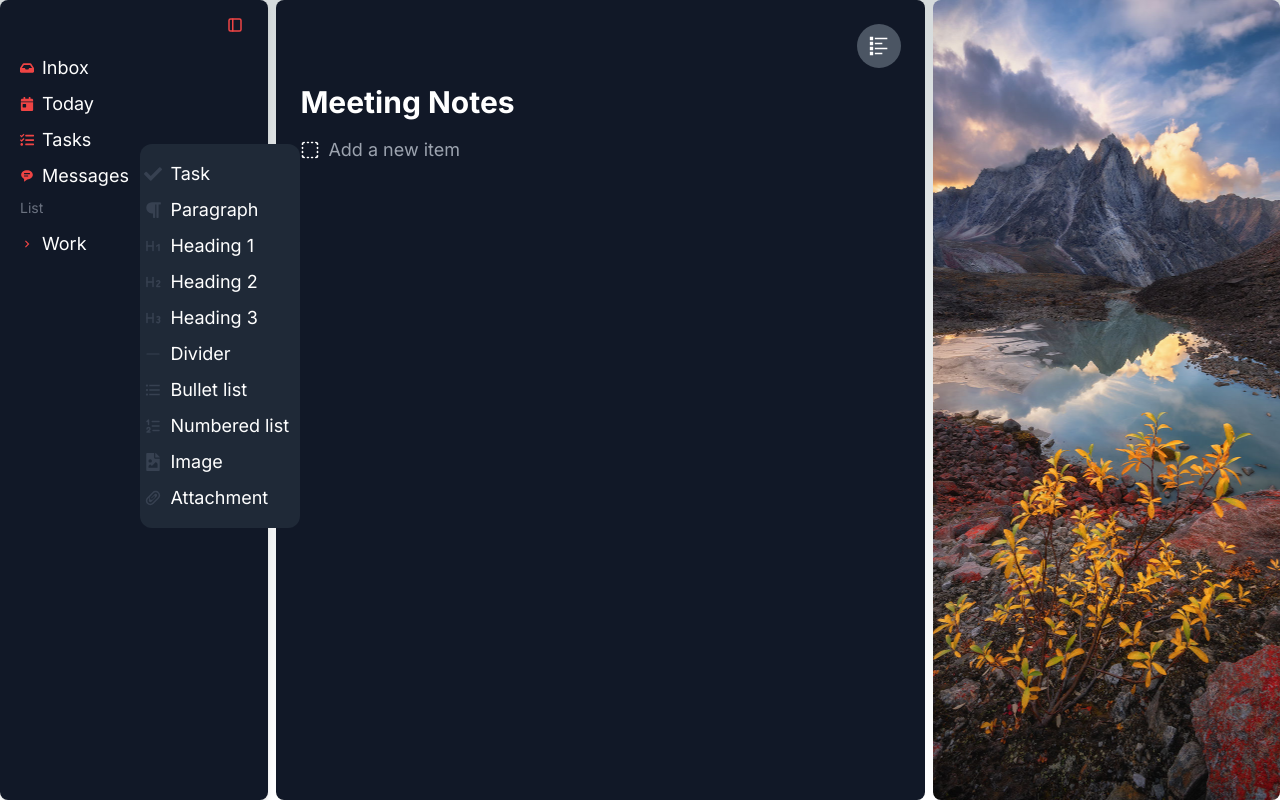
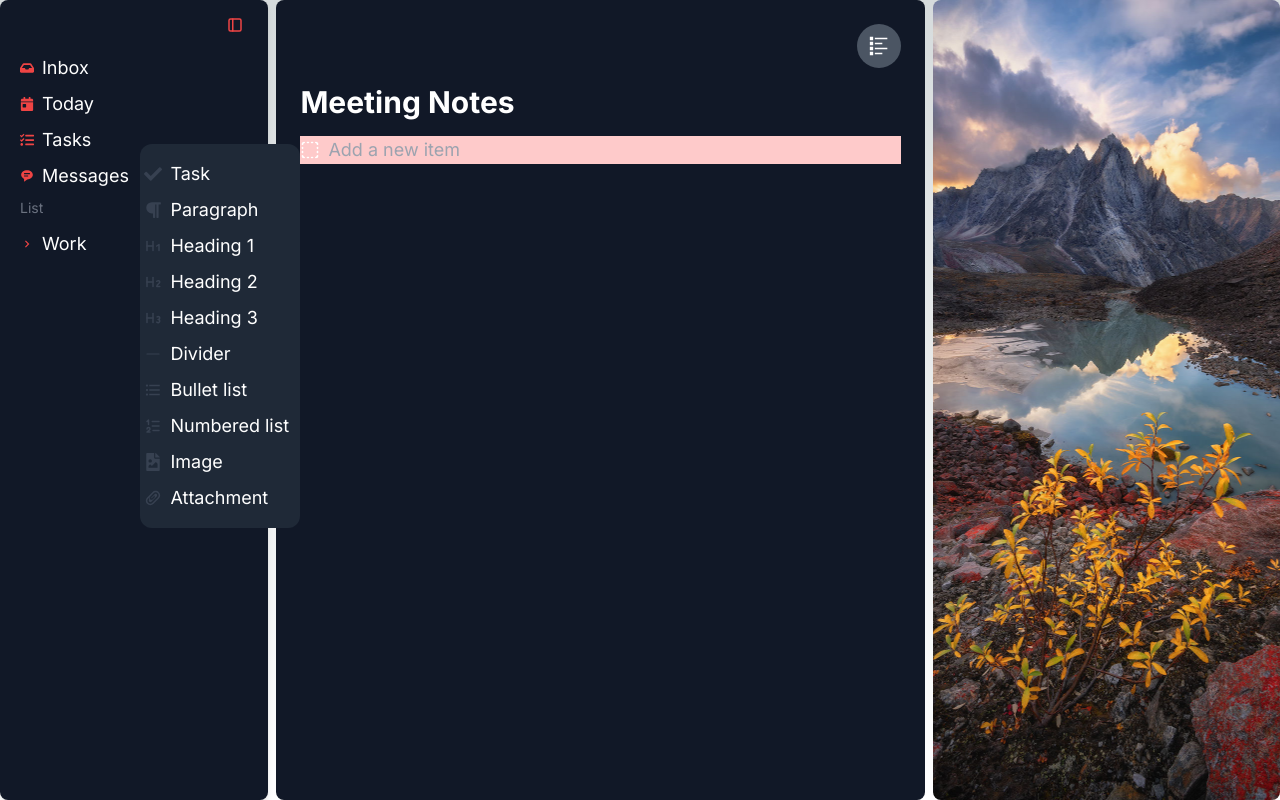
Before and after one commit to Lilglu4e/supernote, a Next.js app: page /meeting in a window 1280 px wide. Both pictures are taken after a click on the icon 310 px from the left and 150 px from the top of the page. Built offline with nearby package versions, Linux system fonts and the light colour scheme.

Commit message:
editor update

```diff
--- a/src/app/meeting/Editor.tsx
+++ b/src/app/meeting/Editor.tsx
@@ -1,71 +1,57 @@
-'use client'
-import React, { useState, useEffect, useRef, ChangeEvent, KeyboardEvent } from 'react';
-import { FaArrowRotateLeft } from "react-icons/fa6";
-import Menu from "./Menu";
-import { LuBoxSelect } from "react-icons/lu";
+import React, { useState, useRef, useEffect } from 'react';
+import Menu from './Menu';
+import { LuBoxSelect } from 'react-icons/lu';
 
 export default function Editor() {
-    // const [showMenu, setShowMenu] = useState(false);
-    // const iconRef = useRef(null);
+  const [currentInput, setCurrentInput] = useState('');
+  const [selectedFormat, setSelectedFormat] = useState('Paragraph');
+  const [isMenuVisible, setIsMenuVisible] = useState(false);
+  const textareaRef = useRef(null);
 
-    // const toggleMenu = () => {
-    //     setShowMenu(!showMenu);
-    // };
-const [items, setItems] = useState<string[]>([]);
-    const [currentInput, setCurrentInput] = useState<string>('');
-    const [isMenuVisible, setIsMenuVisible] = useState(false); // Step 1: Menu visibility state
-
-    const handleInputChange = (e: ChangeEvent<HTMLTextAreaElement>) => {
-        setCurrentInput(e.target.value);
+  const handleFormatSelect = (format) => {
+    setSelectedFormat(format); // Update the selected format
   };
 
-    const handleAddItem = () => {
-        if (currentInput.trim() !== '') {
-            setItems([...items, currentInput]);
-            setCurrentInput('');
+  const toggleMenuVisibility = () => setIsMenuVisible(!isMenuVisible);
+
+  // Adjust textarea height based on its content
+  useEffect(() => {
+    if (textareaRef.current) {
+      textareaRef.current.style.height = '0px'; // Reset height to recalculate
+      textareaRef.current.style.height = `${textareaRef.current.scrollHeight}px`; // Set to scroll height
     }
+  }, [currentInput]);
+
+  const formatColors = {
+    'Task': `flex items-start text-lg bg-red-100`,
+    'Paragraph': `flex items-start text-lg bg-red-200`,
+    'Heading 1': 'flex items-start text-2xl bg-green-300',
+    'Heading 2': 'flex items-start text-lg bg-blue-400',
+    'Heading 3': 'flex items-start text-lg bg-yellow-500',
+    'Divider': `flex items-start text-lg bg-red-600`,
+    'Bullet List': 'flex items-start text-lg bg-purple-700',
+    'Numbered List': `flex items-start text-lg bg-red-800`,
+    'Image': `flex items-start text-lg bg-red-900`,
+    'Attachment': `flex items-start text-lg bg-blue-500`,
   };
 
-    const handleKeyPress = (e: KeyboardEvent<HTMLTextAreaElement>) => {
-        if (e.key === 'Enter' && !e.shiftKey) {
-            e.preventDefault();
-            handleAddItem();
-        }
-    };
+  const bgColor = formatColors[selectedFormat] || ''; // Fallback to an empty string if the format isn't found
 
-    // Step 2: Toggle function for Menu visibility
-    const toggleMenuVisibility = () => setIsMenuVisible(!isMenuVisible);
-
-    const textareaRef = useRef<HTMLTextAreaElement>(null);
-
-    useEffect(() => {
-        if (textareaRef.current) {
-            textareaRef.current.style.height = '0px';
-            textareaRef.current.style.height = `${textareaRef.current.scrollHeight}px`;
-        }
-    }, [currentInput]);
   return (
-        // <div style={{ position: 'relative' }} className="flex items-center p-2">
-        //     {showMenu && <div className="absolute top-[-100px] left-[-120px] z-[1000]"><Menu /></div>}
-        //     <div ref={iconRef} onClick={toggleMenu} className="cursor-pointer mr-2">
-        //         <FaArrowRotateLeft />
-        //     </div>
-        // </div>
-      <div className='flex items-start text-lg'>
-          <div className='relative pt-1'> {/* Positioning container */}
+    <div className={`${bgColor}`}>
+      <div className='relative pt-1'>
         {isMenuVisible && (
           <div className="absolute left-0 transform -translate-x-full mt-1 w-40">
-                  <Menu />
+            <Menu onSelect={handleFormatSelect} />
           </div>
         )}
-              <LuBoxSelect className='text-xl text-white' onClick={toggleMenuVisibility}/>
+        <LuBoxSelect className='text-xl text-white cursor-pointer' onClick={toggleMenuVisibility} />
       </div>
       <textarea
         ref={textareaRef}
         value={currentInput}
-              onChange={handleInputChange}
-              onKeyDown={handleKeyPress}
-              className="flex-1 text-lg items-center text-white bg-transparent rounded-md border-none outline-none resize-none ml-2"
+        onChange={(e) => setCurrentInput(e.target.value)}
+        className="flex-1 text-white bg-transparent rounded-md border-none outline-none resize-none ml-2"
         placeholder="Add a new item"
         style={{ overflowY: 'hidden', minHeight: '20px' }}
       ></textarea>
--- a/src/app/meeting/Menu.tsx
+++ b/src/app/meeting/Menu.tsx
@@ -6,7 +6,7 @@ import { MdFormatListBulleted } from "react-icons/md";
 import { TiAttachmentOutline } from "react-icons/ti";
 import { TbListNumbers } from "react-icons/tb";
 
-export default function Menu() {
+export default function Menu({onSelect}) {
     // const [isVisible, setIsVisible] = useState(true); // Assuming you want to control the visibility
 
 
@@ -25,10 +25,12 @@ export default function Menu() {
 
     // Use the isVisible state to control the rendering of the menu
     return (
-        <div className="bg-gray-800 text-white rounded-xl py-3">
+        <div className="bg-gray-800 text-white rounded-xl py-3 text-lg">
             <ul>
                 {options.map((option, index) => (
-                    <li key={index} className="flex p-1 items-center hover:bg-gray-500 hover:cursor-pointer">
+                    <li key={index} className="flex p-1 items-center hover:bg-gray-500 hover:cursor-pointer"
+                        onClick={() => onSelect(option.name)} // Add this line
+                    >
                         <div className="text-gray-700">
                             {option.icon}
                         </div>
@@ -37,5 +39,5 @@ export default function Menu() {
                 ))}
             </ul>
         </div>
-    )
+    );
 }
```
Lines whose indentation alone changed are shown as unchanged.
